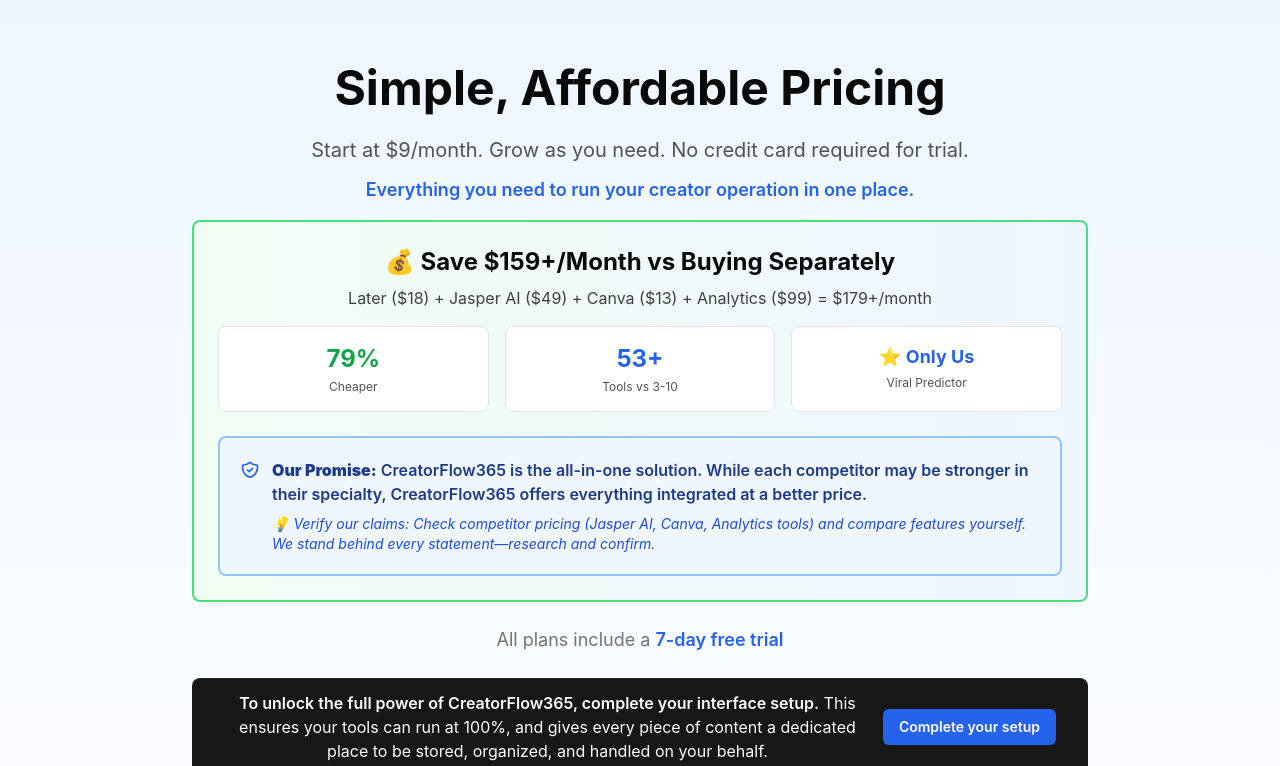
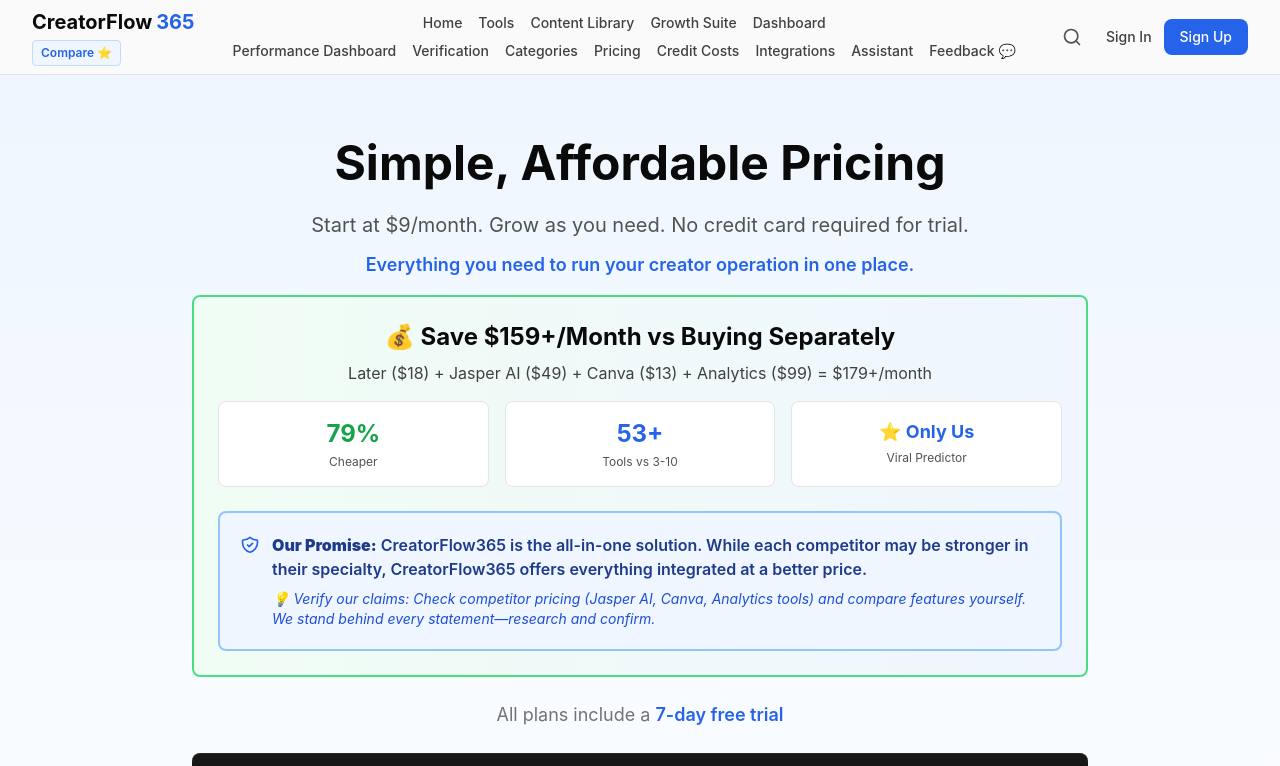
Before and after one commit to emasmela-dotcom/toolmarket365.com, a Next.js app: page /pricing in a window 1280 px wide. Shown: the top 766 px of the page. Built offline with nearby package versions, Linux system fonts and the light colour scheme; no server answers.

Commit message:
Refactor layout component to utilize AppShell for improved structure
- Replaced main content area with AppShell component to enhance layout organization.
- Removed temporary comments and imports related to Navigation and Footer components.

```diff
--- a/app/layout.tsx
+++ b/app/layout.tsx
@@ -1,8 +1,6 @@
 import type { Metadata } from 'next'
 import './globals.css'
-// Temporarily removed to isolate: if page loads, error is in Nav or Footer
-// import { Navigation } from '@/components/Navigation'
-// import { Footer } from '@/components/Footer'
+import { AppShell } from '@/components/AppShell'
 
 // Avoid static generation issues (e.g. event handlers passed to Client Components during SSG)
 export const dynamic = 'force-dynamic'
@@ -38,9 +36,7 @@ export default function RootLayout({
   return (
     <html lang="en">
       <body className="antialiased">
-        <main className="min-h-screen">
-          {children}
-        </main>
+        <AppShell>{children}</AppShell>
       </body>
     </html>
   )
--- /dev/null
+++ b/components/AppShell.tsx
@@ -0,0 +1,16 @@
+'use client'
+
+import { Navigation } from '@/components/Navigation'
+import { Footer } from '@/components/Footer'
+
+export function AppShell({ children }: { children: React.ReactNode }) {
+  return (
+    <>
+      <Navigation />
+      <main className="min-h-screen">
+        {children}
+      </main>
+      <Footer />
+    </>
+  )
+}
```
